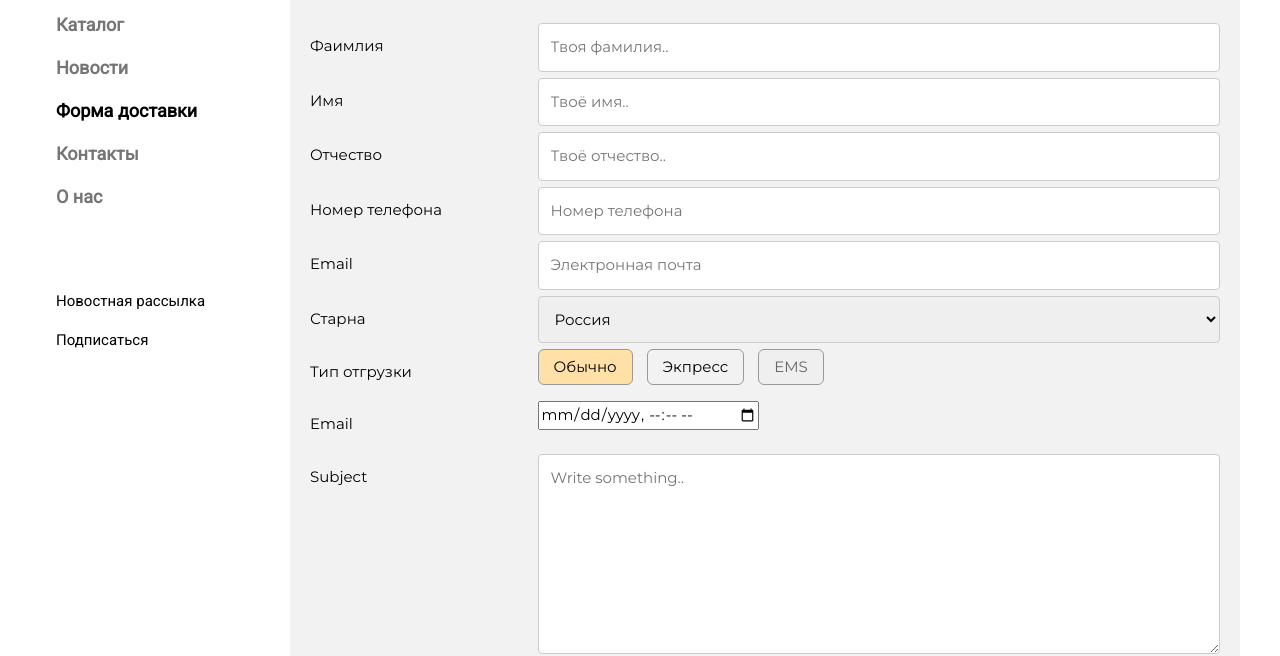
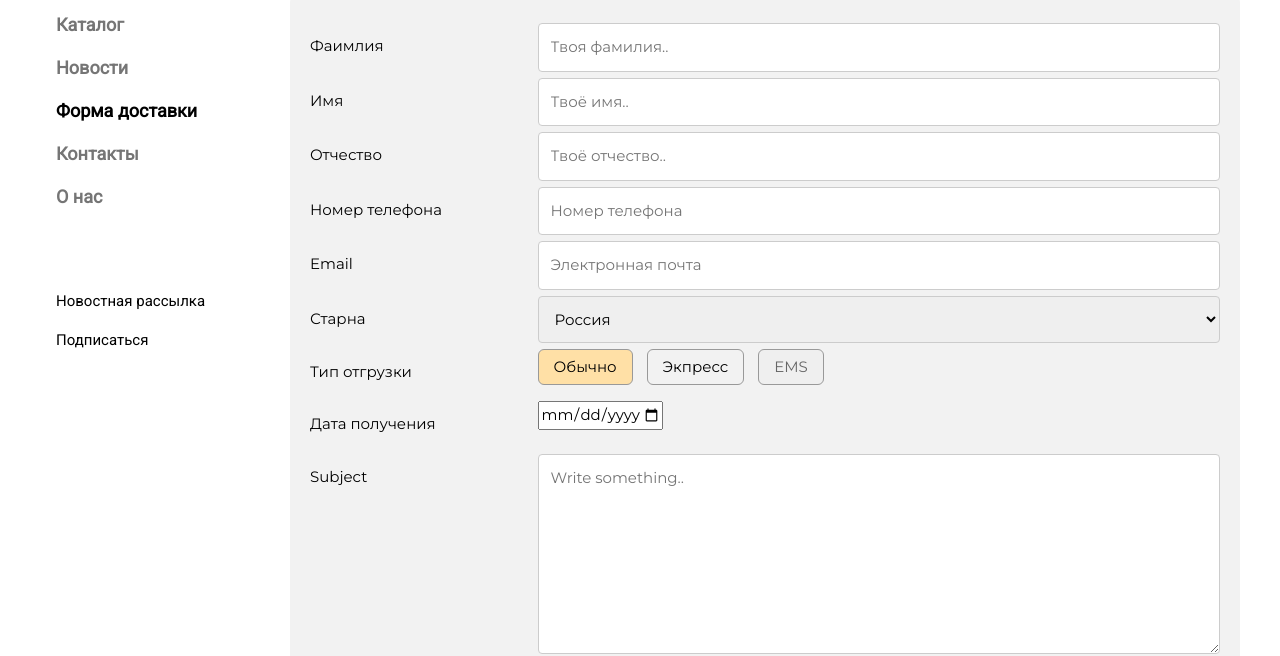
Before and after one commit to mrtmdpro/ClothingStore-SchoolWork-Old, a plain HTML site: page shipping.html in a window 1280 px wide. Shown: the part 149-805 px from the top of the page. Drawn offline with Linux system fonts and the light colour scheme.

Commit message:
Fixed issue with date choosing

```diff
--- a/shipping.html
+++ b/shipping.html
@@ -17,6 +17,7 @@
             font-family: "Montserrat", sans-serif;
         }
     </style>
+    <script src="scripts.js"></script>
 </head>
 <body class="myDesigns-content" style="max-width:1200px">
     <!-- Sidebar/menu -->
@@ -134,10 +135,10 @@
                 </div>
                 <div class="row">
                     <div class="col-25">
-                        <label for="arriveDate">Email</label>
+                        <label for="arriveDate">Дата получения</label>
                     </div>
                     <div class="col-75">
-                        <input type="datetime-local" id="arriveDate" name="arriveDate">
+                        <input type="date" id="arriveDate" name="arriveDate">
                     </div>
                 </div>
                 <div class="row">
```
Also changed, not shown: scripts.js (added).
